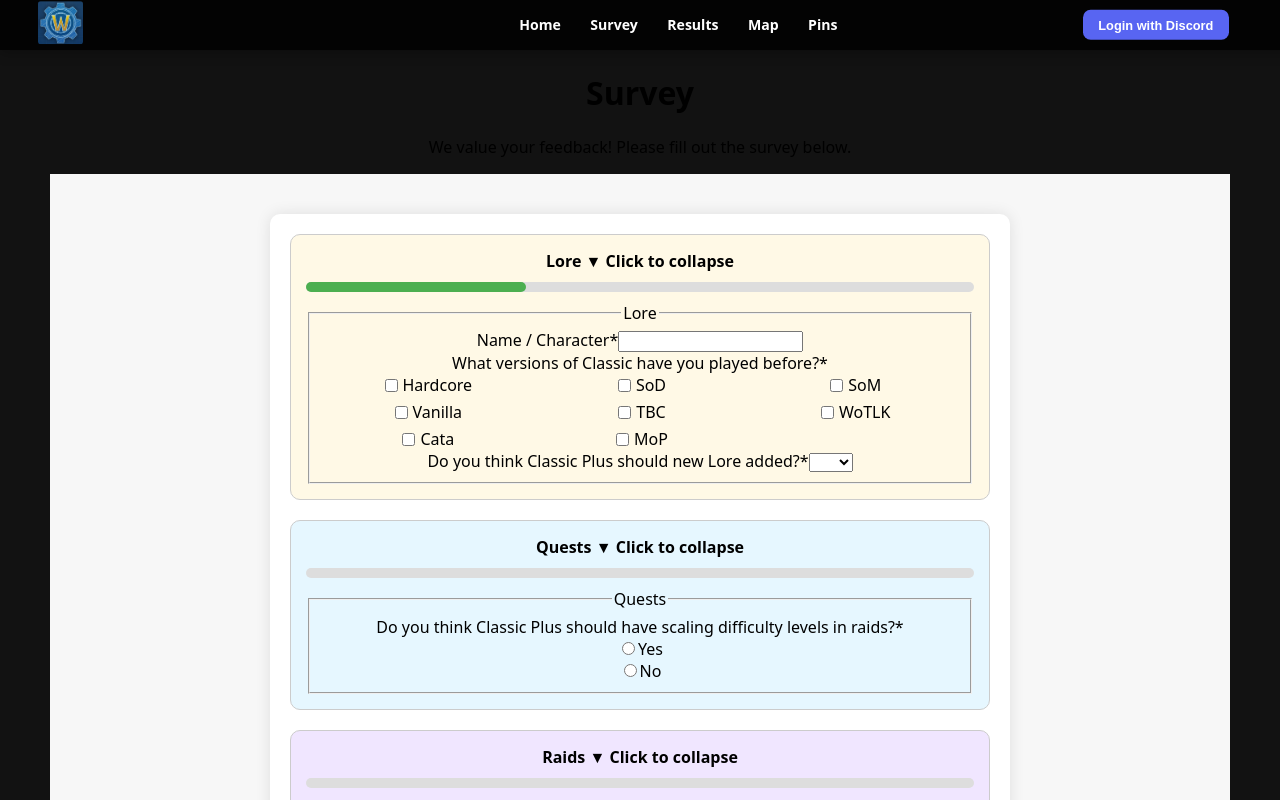
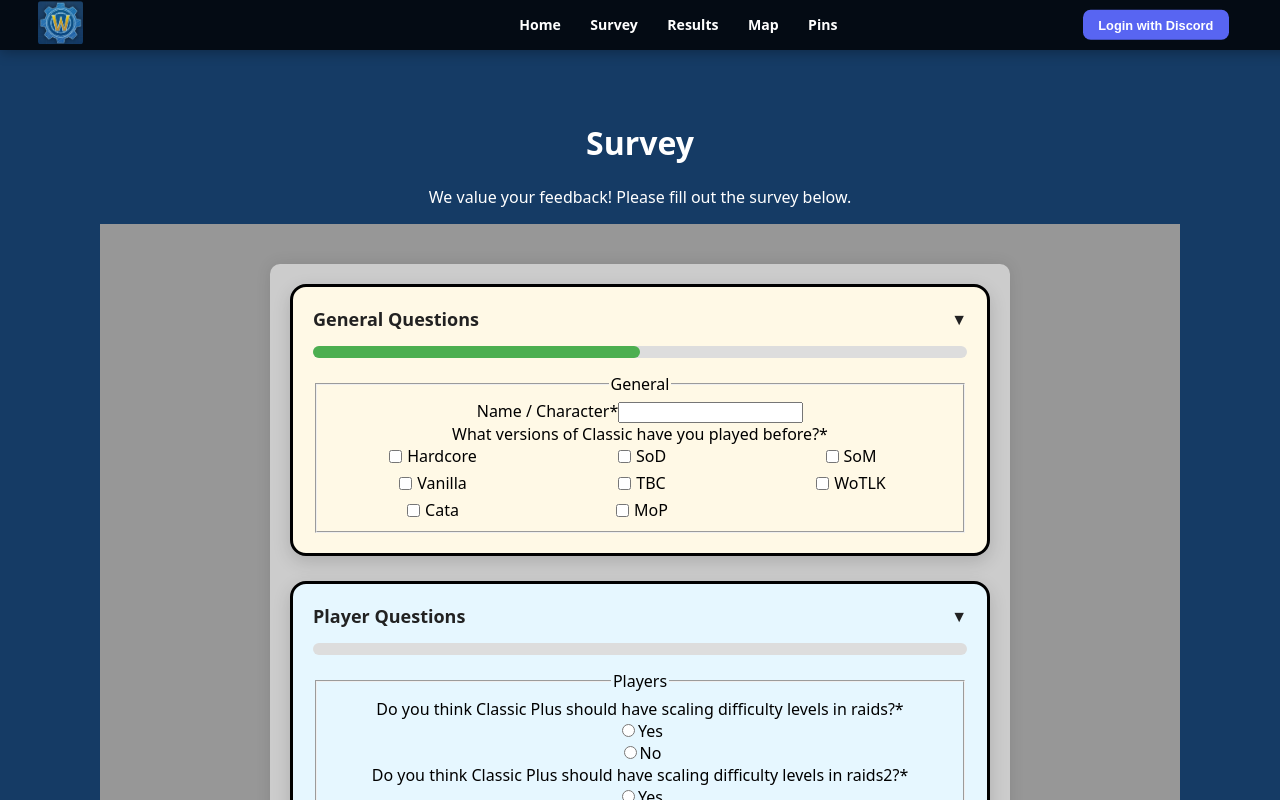
Before and after one commit to wowclassic-plus/wowclassicdotplus, a React (Create React App) app in the folder frontend/: page /survey in a window 1280 px wide. Shown: the top 800 px of the page. Built offline with nearby package versions, Linux system fonts and the light colour scheme.

Commit message:
Adding new formatting for surveys and survey results

```diff
--- a/frontend/package.json
+++ b/frontend/package.json
@@ -23,6 +23,7 @@
     "react-scripts": "5.0.1",
     "react-select": "^5.10.2",
     "react-zoom-pan-pinch": "^3.7.0",
+    "recharts": "^3.2.1",
     "survey-core": "^2.3.11",
     "survey-react-ui": "^2.3.11",
     "web-vitals": "^2.1.4"
--- a/frontend/src/App.css
+++ b/frontend/src/App.css
@@ -38,7 +38,7 @@
 }
 
 body {
-  background-color: #121212;
+  background-color: #153b65;
   color: #f8fafc;
   margin: 0;
   font-family: system-ui, sans-serif;
--- a/frontend/src/components/SurveyForm.js
+++ b/frontend/src/components/SurveyForm.js
@@ -1,15 +1,17 @@
+// SurveyForm.js
 import React, { useState } from "react";
 import Form from "@rjsf/core";
 import Ajv8Validator from "@rjsf/validator-ajv8";
 import { schemaSections, uiSchemas, sectionColors } from "./SurveySchema";
+import { motion, AnimatePresence } from "framer-motion";
 
-// Custom field wrapper
+// Each question is a card
 function FieldBox({ label, required, children }) {
   return (
     <div
       style={{
         backgroundColor: "#fff",
-        border: "1px solid #ccc",
+        border: "2px solid #000000ff",
         borderRadius: 8,
         padding: 15,
         marginBottom: 12,
@@ -26,13 +28,13 @@ function FieldBox({ label, required, children }) {
   );
 }
 
-// Custom Checkboxes widget for table/grid layout
+// Checkboxes as grid
 function CheckboxesGridWidget({ options, value, onChange }) {
   const { enumOptions } = options;
 
   const handleToggle = (itemValue) => {
     if (value?.includes(itemValue)) {
-      onChange(value.filter(v => v !== itemValue));
+      onChange(value.filter((v) => v !== itemValue));
     } else {
       onChange([...(value || []), itemValue]);
     }
@@ -41,8 +43,10 @@ function CheckboxesGridWidget({ options, value, onChange }) {
   return (
     <div style={{ display: "grid", gridTemplateColumns: "repeat(3, 1fr)", gap: 5 }}>
       {enumOptions.map((opt, i) => (
-        <label key={i}
-        style={{ display: "flex", alignItems: "center", justifyContent: "center", cursor: "pointer" }}>
+        <label
+          key={i}
+          style={{ display: "flex", alignItems: "center", justifyContent: "center", cursor: "pointer" }}
+        >
           <input
             type="checkbox"
             checked={value?.includes(opt.value) || false}
@@ -56,24 +60,47 @@ function CheckboxesGridWidget({ options, value, onChange }) {
   );
 }
 
+// ObjectFieldTemplate: wraps each property in a FieldBox
+function ObjectFieldBox({ properties }) {
+  return (
+    <>
+      {properties.map(({ content, name }) => (
+        <FieldBox
+          key={name}
+          label={content.props.schema.title}
+          required={content.props.required}
+        >
+          {content.props.children || content}
+        </FieldBox>
+      ))}
+    </>
+  );
+}
+
 // Collapsible section with progress bar
 function CollapsibleSection({ title, schema, uiSchema, formData, onChange }) {
   const [collapsed, setCollapsed] = useState(false);
   const sectionColor = sectionColors[title] || "#f5f5f5";
 
   const allKeys = Object.keys(schema.properties);
-  const answeredCount = allKeys.filter(k => formData[k] !== undefined && formData[k] !== "").length;
+  const answeredCount = allKeys.filter(
+    (k) => formData[k] !== undefined && formData[k] !== ""
+  ).length;
   const totalCount = allKeys.length;
   const progressPercent = Math.round((answeredCount / totalCount) * 100);
 
   return (
-    <div
+    <motion.div
+      whileHover={{ scale: 1.01 }}
       style={{
         backgroundColor: sectionColor,
-        padding: 15,
-        borderRadius: 10,
-        marginBottom: 20,
-        border: "1px solid #ccc",
+        padding: 20,
+        borderRadius: 16,
+        marginBottom: 25,
+        border: "3px solid #000000ff",
+        boxShadow: "0 6px 18px rgba(0,0,0,0.15)",
+        overflow: "hidden",
+        transition: "all 0.3s ease",
       }}
     >
       <div
@@ -81,40 +108,57 @@ function CollapsibleSection({ title, schema, uiSchema, formData, onChange }) {
         style={{
           fontWeight: "bold",
           cursor: "pointer",
-          fontSize: 16,
-          marginBottom: collapsed ? 0 : 10,
+          fontSize: 18,
+          marginBottom: collapsed ? 0 : 15,
           userSelect: "none",
+          display: "flex",
+          justifyContent: "space-between",
+          alignItems: "center",
+          color: "#222",
         }}
       >
-        {title} {collapsed ? "▲ Click to expand" : "▼ Click to collapse"}
+        {title}
+        <span style={{ fontSize: 16 }}>{collapsed ? "▶" : "▼"}</span>
       </div>
 
-      <div style={{ height: 10, backgroundColor: "#ddd", borderRadius: 5, marginBottom: 10 }}>
+      {/* Progress bar */}
+      <div style={{ height: 12, backgroundColor: "#ddd", borderRadius: 6, marginBottom: 15 }}>
         <div
           style={{
-            height: 10,
+            height: 12,
             width: `${progressPercent}%`,
             backgroundColor: "#4caf50",
-            borderRadius: 5,
+            borderRadius: 6,
             transition: "width 0.3s",
           }}
         />
       </div>
 
+      {/* Collapsible content */}
+      <AnimatePresence>
         {!collapsed && (
+          <motion.div
+            initial={{ opacity: 0, height: 0 }}
+            animate={{ opacity: 1, height: "auto" }}
+            exit={{ opacity: 0, height: 0 }}
+            transition={{ duration: 0.3 }}
+          >
             <Form
               schema={schema}
               uiSchema={uiSchema}
               validator={Ajv8Validator}
               FieldTemplate={FieldBox}
+              ObjectFieldTemplate={ObjectFieldBox}
               formData={formData}
-          onChange={e => onChange({ ...formData, ...e.formData })}
+              onChange={(e) => onChange({ ...formData, ...e.formData })}
               showErrorList={false}
-          children={() => null} // REMOVE default submit
-          widgets={{ CheckboxesWidget: CheckboxesGridWidget }} // custom grid widget
+              children={() => null}
+              widgets={{ CheckboxesWidget: CheckboxesGridWidget }}
             />
+          </motion.div>
         )}
-    </div>
+      </AnimatePresence>
+    </motion.div>
   );
 }
 
@@ -124,7 +168,6 @@ export default function SurveyForm({ backendUrl }) {
   const [submitted, setSubmitted] = useState(false);
   const [error, setError] = useState(null);
 
-  // Check all required fields
   const validateAll = () => {
     for (let sectionName in schemaSections) {
       const req = schemaSections[sectionName].required || [];
@@ -161,18 +204,18 @@ export default function SurveyForm({ backendUrl }) {
   if (submitted) return <h2 style={{ color: "#222" }}>Thank you for your feedback!</h2>;
 
   return (
-    <div style={{ backgroundColor: "#f7f7f7", minHeight: "100vh", padding: 40 }}>
+    <div style={{ backgroundColor: "#979797ff", minHeight: "100vh", padding: 40 }}>
       <div
         style={{
           maxWidth: 700,
           margin: "0 auto",
           padding: 20,
           borderRadius: 10,
-          backgroundColor: "#fff",
+          backgroundColor: "#ccccccff",
           boxShadow: "0 0 15px rgba(0,0,0,0.1)",
         }}
       >
-        {Object.keys(schemaSections).map(section => (
+        {Object.keys(schemaSections).map((section) => (
           <CollapsibleSection
             key={section}
             title={section}
@@ -186,13 +229,13 @@ export default function SurveyForm({ backendUrl }) {
         <button
           onClick={handleSubmit}
           style={{
-            padding: "10px 20px",
+            padding: "15px 20px",
             borderRadius: 5,
             border: "1px solid #000",
-            backgroundColor: "#666",
+            backgroundColor: "#3d8d55ff",
             color: "white",
             cursor: "pointer",
-            marginTop: 20,
+            marginTop: 0,
           }}
         >
           Submit
--- a/frontend/src/components/SurveyPage.js
+++ b/frontend/src/components/SurveyPage.js
@@ -4,9 +4,9 @@ import SurveyForm from "./SurveyForm";
 function SurveyPage({ backendUrl }) {
 
   return (
-    <div style={{ padding: "50px", textAlign: "center" }}>
-      <h1>Survey</h1>
-      <p>We value your feedback! Please fill out the survey below.</p>
+    <div style={{ padding: "100px", textAlign: "center" }}>
+      <h1 style={{color:"white"}}>Survey</h1>
+      <p style={{color:"white"}}>We value your feedback! Please fill out the survey below.</p>
       <SurveyForm backendUrl={backendUrl} />
     </div>
   );
--- a/frontend/src/components/SurveySchema.js
+++ b/frontend/src/components/SurveySchema.js
@@ -1,8 +1,8 @@
 // surveySchema.js
 
 export const schemaSections = {
-  Lore: {
-    title: "Lore",
+  'General Questions': {
+    title: "General",
     properties: {
       name: { type: "string", title: "Name / Character" },
       previous_versions: {
@@ -14,26 +14,26 @@ export const schemaSections = {
         },
         uniqueItems: true,
       },
-      new_lore: { type: "string", title: "Do you think Classic Plus should new Lore added?", enum: ["Yes", "No"] },
     },
-    required: ["name", "previous_versions","new_lore"],
+    required: ["name", "previous_versions"],
   },
-  Quests: {
-    title: "Quests",
+  'Player Questions': {
+    title: "Players",
     properties: {
       scaling_raids: { type: "string", title: "Do you think Classic Plus should have scaling difficulty levels in raids?", enum: ["Yes", "No"] },
+      scaling_raids2: { type: "string", title: "Do you think Classic Plus should have scaling difficulty levels in raids2?", enum: ["Yes", "No"] },
     },
-    required: ["scaling_raids"],
+    required: ["scaling_raids","scaling_raids2"],
   },
-  Raids: {
-    title: "Raids",
+  'Systems Questions': {
+    title: "Systems",
     properties: {
       new_race_class: { type: "string", title: "Do you think Classic Plus should have new race/class combinations?", enum: ["Yes", "No"] },
     },
     required: ["new_race_class"],
   },
-  Dungeons: {
-    title: "Dungeons",
+  'World Questions': {
+    title: "World",
     properties: {
       currently_play: { type: "string", title: "Do you currently play Classic?", enum: ["Yes", "No"] },
       intend_to_play: { type: "string", title: "Would you intend to play Classic Plus?", enum: ["Yes", "No"] },
@@ -43,20 +43,20 @@ export const schemaSections = {
 };
 
 export const uiSchemas = {
-  Lore: {
+  'General Questions': {
     previous_versions: {
       "ui:widget": "checkboxes",
       "ui:options": { inline: false, grid: true }, // custom rendering in table/grid
     },
   },
-  Quests: { scaling_raids: { "ui:widget": "radio" } },
-  Raids: { new_race_class: { "ui:widget": "radio" } },
-  Dungeons: { currently_play: { "ui:widget": "radio" }, intend_to_play: { "ui:widget": "radio" } },
+  'Player Questions': { scaling_raids: { "ui:widget": "radio" }, scaling_raids2: { "ui:widget": "radio" } },
+  'Systems Questions': { new_race_class: { "ui:widget": "radio" } },
+  'World Questions': { currently_play: { "ui:widget": "radio" }, intend_to_play: { "ui:widget": "radio" } },
 };
 
 export const sectionColors = {
-  Lore: "#FFF9E6",
-  Quests: "#E6F7FF",
-  Raids: "#F0E6FF",
-  Dungeons: "#E6FFE6",
+  'General Questions': "#FFF9E6",
+  'Player Questions': "#E6F7FF",
+  'Systems Questions': "#F0E6FF",
+  'World Questions': "#E6FFE6",
 };
--- a/frontend/src/index.css
+++ b/frontend/src/index.css
@@ -13,7 +13,7 @@ code {
 }
 
 body {
-  background-color: #121212;
+  background-color: #153b65;
   /* color: #f8fafc; */
   margin: 0;
   font-family: system-ui, sans-serif;
```
Also changed, not shown: frontend/src/components/FieldBox.js (added, +22 -0 lines), frontend/src/components/SurveyResults.js (+22 -84 lines), frontend/src/components/SurveySummary.js (added, +88 -0 lines), 1 other file (tests, documents, lock files or other folders). Lines whose indentation alone changed are shown as unchanged.
